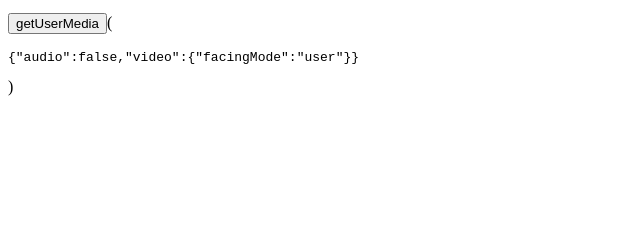
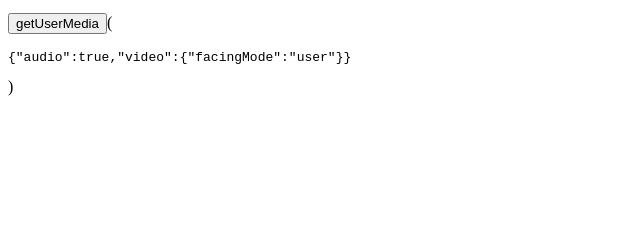
Before and after one commit to steely-glint/WebRTCDeviceWrangle, a plain HTML site: page index.html in a window 1280 px wide. Shown: the part 148-376 px from the top of the page, 0-640 px from the left. Drawn offline with Linux system fonts and the light colour scheme.

Commit message:
added audio

```diff
--- a/index.html
+++ b/index.html
@@ -49,7 +49,7 @@
     document.addEventListener('DOMContentLoaded', (ev) => {
         console.log("Page Loaded");
         var consJ = localStorage.videoConstraints;
-        var consO = consJ?JSON.parse(consJ):{ audio: false, video: { facingMode: "user" } }
+        var consO = consJ?JSON.parse(consJ):{ audio: true, video: { facingMode: "user" } }
         setConstraints(consO);
     });
     navigator.mediaDevices.ondevicechange = (change) => {
```
